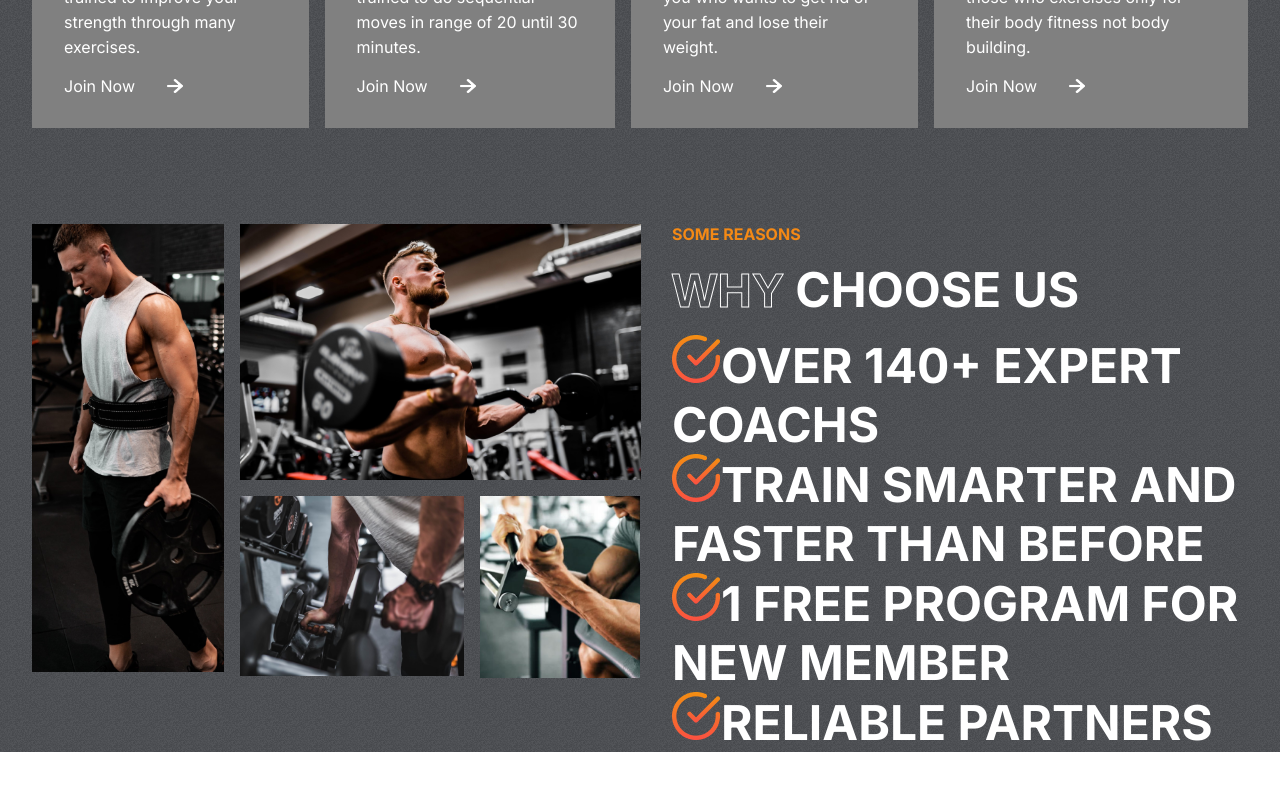
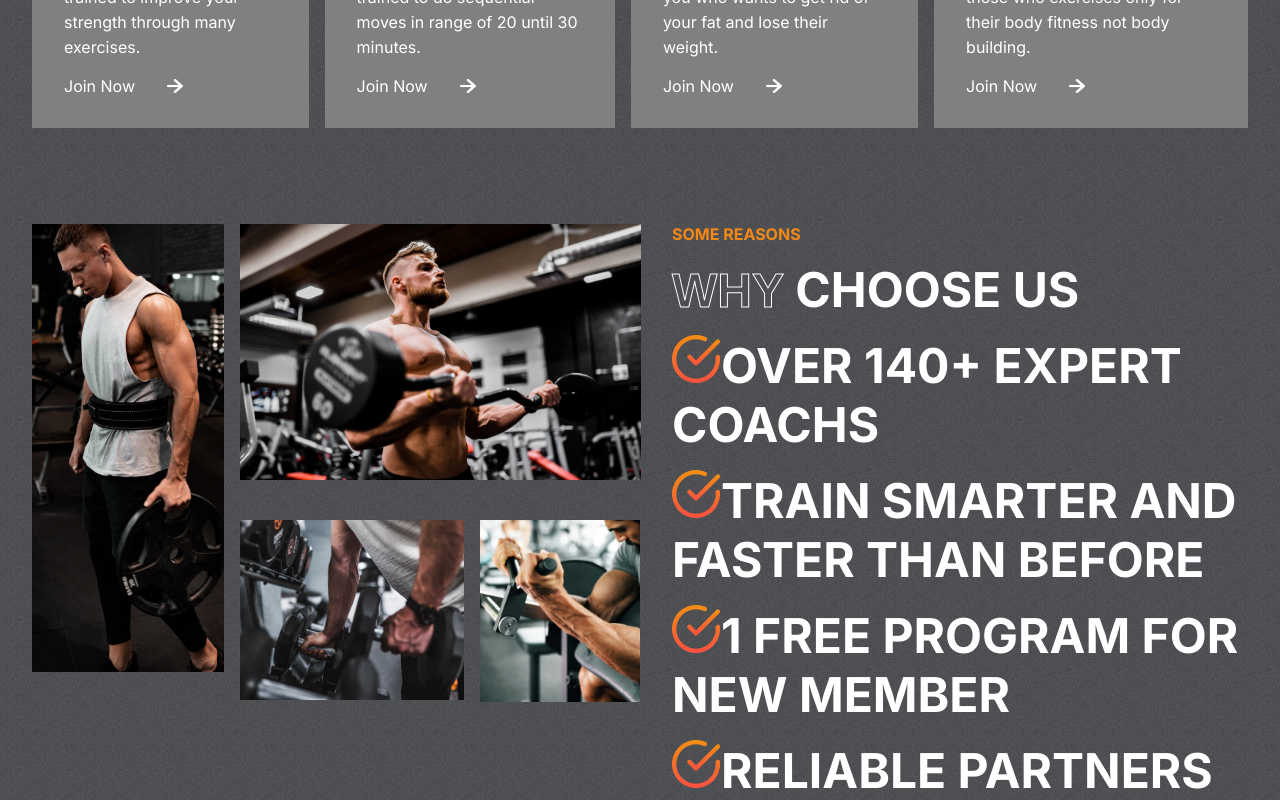
Before and after one commit to pallab17/Fithelp.o, a React (Create React App) app: page / in a window 1280 px wide. Shown: the part 1115-1915 px from the top of the page. Before the commit the page ends 1867 px from the top, so only its background shows below. Built offline with nearby package versions, Linux system fonts and the light colour scheme.

Commit message:
files updated

```diff
--- a/src/components/Reasons/Reasons.css
+++ b/src/components/Reasons/Reasons.css
@@ -64,3 +64,8 @@
     font-size: 3rem;
     font-weight: bold;
 }
+.details-r{
+    display: flex;
+    flex-direction: column;
+    gap: 1rem;
+}
```
